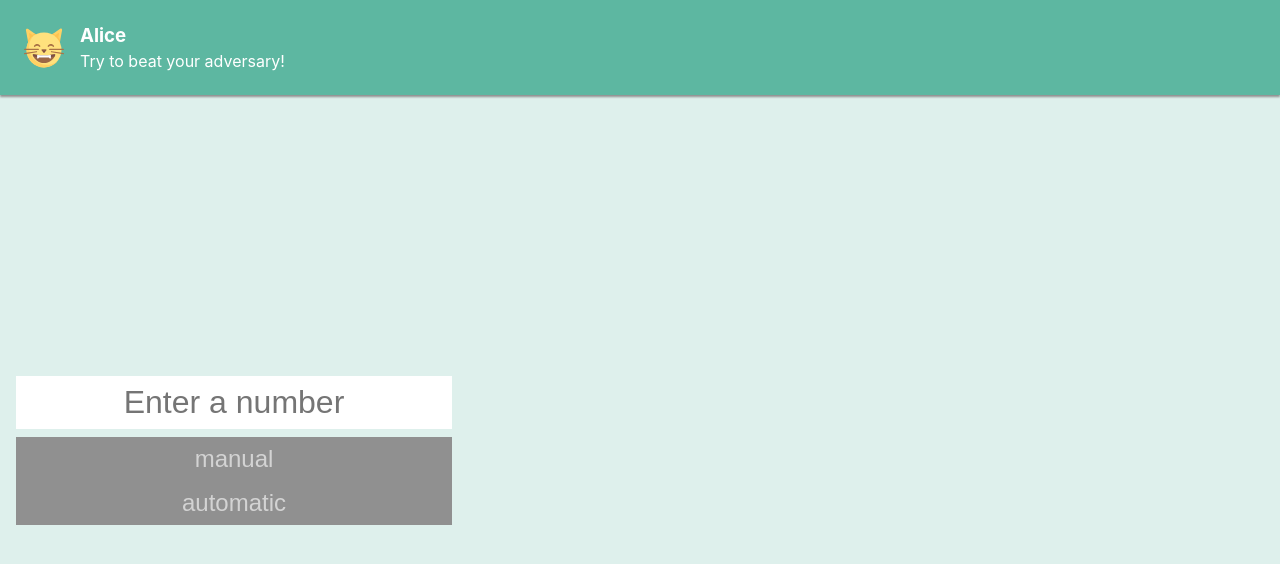
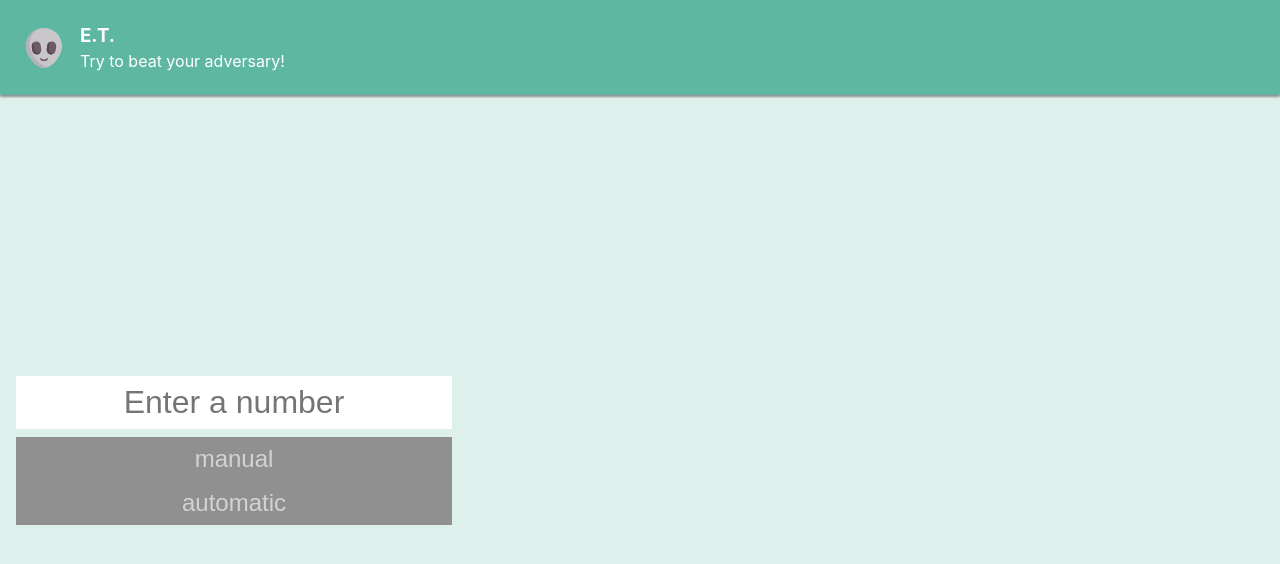
Before and after one commit to dudaschar/minus-or-plus, a Next.js app in the folder client/: page / in a window 1280 px wide. Shown: the top 564 px of the page. Built offline with nearby package versions, Linux system fonts and the light colour scheme.

Commit message:
Have different players

```diff
--- a/client/pages/_app.js
+++ b/client/pages/_app.js
@@ -12,17 +12,25 @@
 
 function App({ Component, pageProps }) {
   const [socket, setSocket] = useState(null);
+  const [player, setPlayer] = useState(null);
 
   useEffect(() => {
+    const playerListener = (player) => {
+      setPlayer(player);
+      console.log({ player });
+    };
+
     const socket = socketIOClient(SERVER);
     setSocket(socket);
+
+    socket.on('player', playerListener);
   }, []);
 
   return (
     <ThemeProvider theme={theme}>
       <GlobalStyles />
-      <GameContainer>
-        <Component {...pageProps} socket={socket} />
+      <GameContainer player={player}>
+        <Component {...pageProps} socket={socket} player={player} />
       </GameContainer>
     </ThemeProvider>
   );
--- a/client/pages/index.js
+++ b/client/pages/index.js
@@ -6,52 +6,46 @@
 import Game from 'src/patterns/Game/Game';
 import Results from 'src/patterns/Result/Result';
 
-import  { choseAddition, createNewMove }  from 'src/logic/moves';
+import { choseAddition, createNewMove } from 'src/logic/moves';
 
-function MinusOrPlus({ socket }) {
+function MinusOrPlus({ socket, player }) {
   const [isButtonEnabled, setButtonEnabled] = useState(false);
   const [number, setNumber] = useState('');
   const [startGame, setStartGame] = useState(false);
   const [initialMove, setInitialMove] = useState(null);
-  const [player, setPlayer] = useState(null);
   const [nextPlayer, setNextPlayer] = useState(null);
   const [moves, setMoves] = useState([]);
   const [winner, setWinner] = useState(null);
   const [type, setType] = useState(null);
 
   useEffect(() => {
-    const lastResult = moves[moves.length-1];
+    const lastResult = moves[moves.length - 1];
     if (lastResult && lastResult.nextNumber === 1) {
       setWinner(lastResult.player);
     }
   }, [moves]);
 
-  const move = ({nextPlayer, number}) => {
+  const move = ({ nextPlayer, number }) => {
     setNumber(number);
     setNextPlayer(nextPlayer);
-    if ((type !== 'manual') && (player === nextPlayer) && (number > 1)) {
+    if (type !== 'manual' && player === nextPlayer && number > 1) {
       const additionAuto = choseAddition(number);
-      socket.emit('player move', {addition: additionAuto, number});
+      socket.emit('player move', { addition: additionAuto, number });
     }
   };
 
   useEffect(() => {
-    const initialMoveListener = ({number, nextPlayer}) => {
+    const initialMoveListener = ({ number, nextPlayer }) => {
       setInitialMove(number);
       setStartGame(true);
-      move({nextPlayer, number});
+      move({ nextPlayer, number });
     };
 
-    const playerMoveListener = ({addition, number, player, nextPlayer}) => {
-      const newMove = createNewMove({number, addition, player});
+    const playerMoveListener = ({ addition, number, player, nextPlayer }) => {
+      const newMove = createNewMove({ number, addition, player });
 
-      setMoves(moves => [...moves, newMove]);
-      move({ nextPlayer, number: newMove.nextNumber, addition});
-    };
-
-    const playerListener = (player) => {
-      setPlayer(player);
-      console.log({player});
+      setMoves((moves) => [...moves, newMove]);
+      move({ nextPlayer, number: newMove.nextNumber, addition });
     };
 
     const restartGame = () => {
@@ -61,7 +55,6 @@
     if (socket) {
       socket.on('number to start', initialMoveListener);
       socket.on('player move', playerMoveListener);
-      socket.on('player', playerListener);
       socket.on('restart game', restartGame);
     }
 
@@ -69,7 +62,6 @@
       if (socket) {
         socket.off('number to start', initialMoveListener);
         socket.off('player move', playerMoveListener);
-        socket.off('player', playerListener);
         socket.off('restart game', restartGame);
       }
     };
@@ -92,7 +84,7 @@
   };
 
   const handleAddition = (addition) => {
-    socket.emit('player move', {addition, number});
+    socket.emit('player move', { addition, number });
   };
 
   const handleStart = (type) => {
@@ -111,7 +103,7 @@
 
   return (
     <>
-      {!startGame &&  (
+      {!startGame && (
         <Start
           number={number}
           handleNumberInput={handleNumberInput}
@@ -119,7 +111,7 @@
           handleStart={handleStart}
         />
       )}
-      {(startGame && initialMove) && (
+      {startGame && initialMove && (
         <Game
           moves={moves}
           player={player}
@@ -141,10 +133,12 @@
 
 MinusOrPlus.defaultProps = {
   socket: {},
+  player: undefined,
 };
 
 MinusOrPlus.propTypes = {
   socket: PropTypes.object,
+  player: PropTypes.string,
 };
 
 export default memo(MinusOrPlus);
--- a/client/src/components/GameContainer/GameContainer.js
+++ b/client/src/components/GameContainer/GameContainer.js
@@ -5,19 +5,20 @@
 
 import { Container, ContentWrapper } from './styles/Container';
 
-function GameContainer({ children }) {
+function GameContainer({ children, player }) {
+  const playerName = player === 'player1' ? 'Cat' : 'E.T.';
+
   return (
     <Container>
-      <Header />
-      <ContentWrapper>
-        { children }
-      </ContentWrapper>
+      <Header name={playerName} />
+      <ContentWrapper>{children}</ContentWrapper>
     </Container>
   );
 }
 
 GameContainer.propTypes = {
   children: PropTypes.node.isRequired,
+  player: PropTypes.string.isRequired,
 };
 
 export default GameContainer;
--- a/client/src/components/Header/Header.js
+++ b/client/src/components/Header/Header.js
@@ -1,15 +1,18 @@
 import React from 'react';
 import PropTypes from 'prop-types';
 
-import { CatIcon } from  'src/icons/cat';
+import { CatIcon } from 'src/icons/cat';
+import { EtIcon } from 'src/icons/et';
 
 import { Nav } from './styles/Nav';
 import { TextBlock } from './styles/TextBlock';
 
 function Header({ name }) {
+  const isCatPlayer = name === 'Cat';
+
   return (
     <Nav>
-      <CatIcon />
+      {isCatPlayer ? <CatIcon /> : <EtIcon />}
       <TextBlock>
         <h3>{name}</h3>
         <p>Try to beat your adversary!</p>
--- a/client/src/components/NewMove/NewMove.js
+++ b/client/src/components/NewMove/NewMove.js
@@ -1,34 +1,27 @@
 import React from 'react';
 import PropTypes from 'prop-types';
 
-import { CatIcon } from  'src/icons/cat';
+import { CatIcon } from 'src/icons/cat';
+import { EtIcon } from 'src/icons/et';
 
 import { Move, MoveDetails } from './styles/Move';
 import { Container, MoveWrapper, IconWrapper } from './styles/Container';
 
 function NewMove({ content, currentPlayer }) {
-  const {
-    number,
-    addition,
-    nextNumber,
-    player,
-  } = content;
+  const { number, addition, nextNumber, player } = content;
 
   const isALocalMove = currentPlayer === player ? true : false;
-
+  const isACatPlayer = player === 'player1';
+  console.log({ player, currentPlayer });
   return (
     <Container isALocalMove={isALocalMove}>
-      <IconWrapper>
-        <CatIcon />
-      </IconWrapper>
+      <IconWrapper>{isACatPlayer ? <CatIcon /> : <EtIcon />}</IconWrapper>
       <MoveWrapper isALocalMove={isALocalMove}>
         <Move>{addition}</Move>
         <MoveDetails>
           [({addition} + {number}) / 3] = {nextNumber}
         </MoveDetails>
-        <MoveDetails>
-          {nextNumber}
-        </MoveDetails>
+        <MoveDetails>{nextNumber}</MoveDetails>
       </MoveWrapper>
     </Container>
   );
--- /dev/null
+++ b/client/src/icons/et.js
@@ -0,0 +1,50 @@
+import React from 'react';
+import PropTypes from 'prop-types';
+
+export const EtIcon = ({ width, height }) => (
+  <svg
+    xmlns="http://www.w3.org/2000/svg"
+    viewBox="0 0 512 512"
+    width={width}
+    height={height}
+  >
+    <path
+      d="M487.226 231.226C487.226 358.928 356.338 512 256 512S24.774 358.928 24.774 231.226 128.298 0 256 0s231.226 103.523 231.226 231.226z"
+      fill="#c9c6ca"
+    />
+    <path
+      d="M256 423.226c-19.46 0-37.282-7.234-48.887-19.847a10.325 10.325 0 01.605-14.589c4.194-3.847 10.734-3.589 14.589.605 7.597 8.258 20.194 13.185 33.694 13.185s26.097-4.927 33.694-13.185c3.855-4.194 10.403-4.452 14.589-.605a10.325 10.325 0 01.605 14.589c-11.607 12.613-29.429 19.847-48.889 19.847z"
+      fill="#6e5a64"
+    />
+    <path
+      d="M305.548 495.484c-100.338 0-231.226-161.33-231.226-289.032 0-80.667 41.334-151.65 103.951-193.022-89.459 31.93-153.5 117.368-153.5 217.796C24.774 358.928 155.662 512 256 512c20.459 0 42.186-6.45 63.817-17.665-4.806.685-9.58 1.149-14.269 1.149z"
+      fill="#b7b2b8"
+    />
+    <path
+      d="M172.464 337.709c-31.589 4.625-60.946-17.233-65.571-48.822l-7.178-49.026c-4.625-31.589 17.233-60.946 48.822-65.571 31.589-4.625 60.946 17.233 65.571 48.822l7.178 49.026c4.625 31.589-17.233 60.946-48.822 65.571z"
+      fill="#6e5a64"
+    />
+    <path
+      d="M194.584 317.778c-31.589 4.625-60.946-17.233-65.571-48.822l-11.653-79.585c-13.292 12.505-20.49 31.063-17.646 50.49l7.178 49.026c4.625 31.589 33.983 53.447 65.571 48.822 17.081-2.501 31.267-12.267 40.009-25.673-5.476 2.796-11.466 4.802-17.888 5.742z"
+      fill="#5a4650"
+    />
+    <path
+      d="M339.536 337.709c-31.589-4.625-53.447-33.982-48.822-65.571l7.178-49.026c4.625-31.589 33.982-53.447 65.571-48.822s53.447 33.982 48.822 65.571l-7.178 49.026c-4.625 31.589-33.982 53.448-65.571 48.822z"
+      fill="#6e5a64"
+    />
+    <path
+      d="M366.442 324.957c-31.589-4.625-53.447-33.983-48.822-65.571l11.653-79.585c-16.319 8.17-28.535 23.885-31.38 43.312l-7.178 49.026c-4.625 31.589 17.233 60.946 48.822 65.571 17.081 2.501 33.471-2.788 45.69-13.125-6.049 1.107-12.363 1.312-18.785.372z"
+      fill="#5a4650"
+    />
+  </svg>
+);
+
+EtIcon.defaultProps = {
+  width: '40px',
+  height: '40px',
+};
+
+EtIcon.propTypes = {
+  width: PropTypes.string,
+  height: PropTypes.string,
+};
```
Also changed, not shown: client/src/icons/cat.js (+51 -13 lines).
